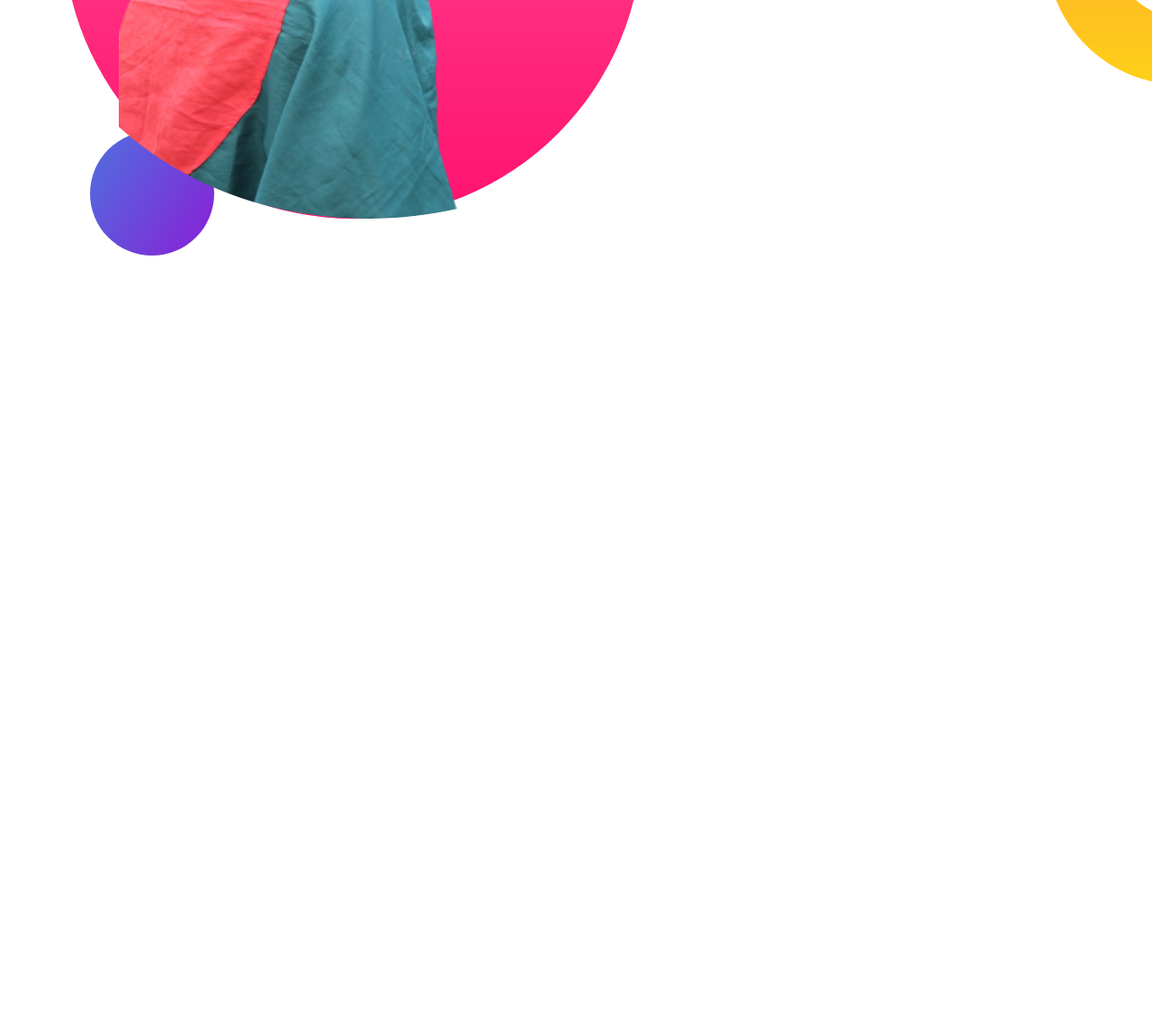
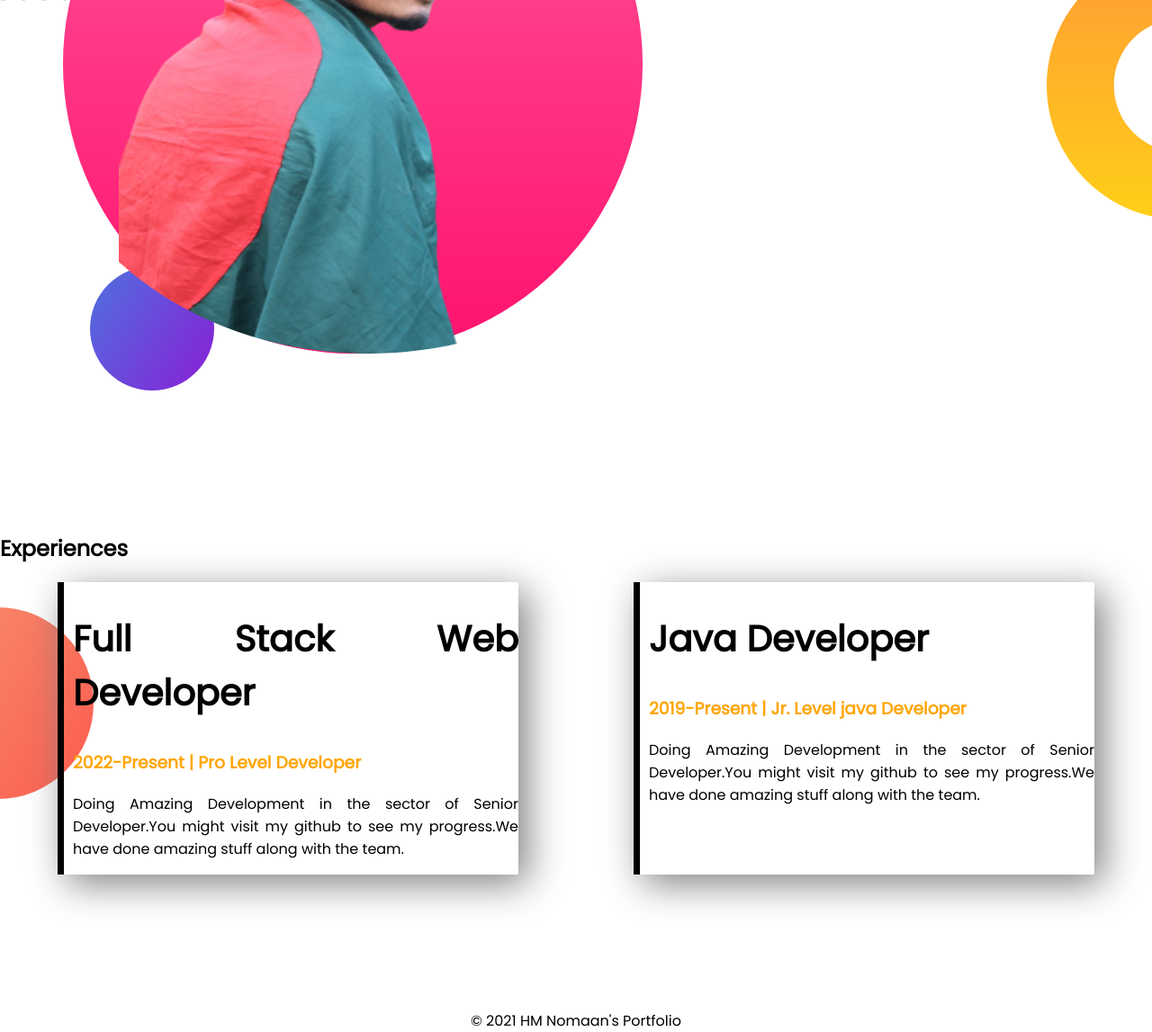
Before and after one commit to hmnomaan/developer-portfolio, a plain HTML site: page index.html in a window 1280 px wide. Shown: the part 896-2043 px from the top of the page at 90% size. Before the commit the page ends 1188 px from the top, so only its background shows below. Drawn offline with Linux system fonts and the light colour scheme.

Commit message:
footer done

```diff
--- a/index.html
+++ b/index.html
@@ -13,7 +13,15 @@
 </head>
 
 <body>
-    <section class="top-banner">
+    <!-- <nav class="nav-bar">
+        <ul>
+            <a href="#">home</a>
+            <a href="#">portfolio</a>
+            <a href="#">About Me</a>
+            <a href="#">Contact</a>
+        </ul>
+    </nav> -->
+    <section class="top-banner flexible-container">
         <div class="half-width">
             <h1>Welcome To</h1>
             <h1> <span class="orange-color">Hasan Nomaan</span> World!</h1>
@@ -27,7 +35,7 @@
         </div>
         <div class="half-width"> <img src="images/hm-pic-bg.png" alt="Mr.Stylish"></div>
     </section>
-    <section class="dream-big">
+    <section class="dream-big flexible-container">
         <div>
             <img src="images/my-pic-bg2.png" alt="">
         </div>
@@ -36,9 +44,41 @@
             <h3>Become a Big Developer</h3>
             <p>I already has given thw certification test for full stack web development.I have gotten highest mark for
                 this training certification. I have learnt advanced topic and made 10 Amaziing website</p>
-            <a class="link-button" target="_blank" href="">DOWNLOAD RESUME</a>
+            <a class="link-button" target="_blank"
+                href="https://drive.google.com/file/d/0B4F8QU4SVapZdExhTGdSWkQtQWM&export=download">DOWNLOAD
+                RESUME</a>
         </div>
     </section>
+    <section class="experience-area ">
+        <h1>Experiences</h1>
+
+        <div class="flexible-container ">
+            <div id="web-experience" class="experience-item ">
+                <h2>Full Stack Web Developer</h2>
+                <h3 class="orange-color">2022-Present | Pro Level Developer</h3>
+                <p>Doing Amazing Development in the sector of Senior Developer.You might visit my github to see my
+                    progress.We have done amazing stuff along with the team.</p>
+
+            </div>
+            <div id="java-experience" class="experience-item">
+                <h2> Java Developer</h2>
+                <h3 class="orange-color">2019-Present | Jr. Level java Developer</h3>
+                <p>Doing Amazing Development in the sector of Senior Developer.You might visit my github to see my
+                    progress.We have done amazing stuff along with the team.</p>
+            </div>
+
+
+        </div>
+    </section>
+    <footer>
+        <div class="footer">
+            &copy;
+            <span id="copyright">
+                <script>document.getElementById('copyright').appendChild(document.createTextNode(new Date().getFullYear()))</script>
+            </span>
+            HM Nomaan's Portfolio
+        </div>
+    </footer>
 </body>
 
 </html>
--- a/style.css
+++ b/style.css
@@ -2,15 +2,26 @@ body{
     font-family: 'Poppins', sans-serif;
 margin:0
 }
+/* nav a{
+text-decoration: none;
+text-indent: 5mm;
+}
+.nav-bar{
+    text-align: center;
+} */
 h1{
     font-size: 50;
     /*  */
 }
+h2{
+    font-size : 40px;
+}
 .orange-color{
     color: orange;
 }
-section{
+.flexible-container{
     display:flex;
+    margin-bottom: 150px;
 }
 .half-width{
     width: 50%;
@@ -39,3 +50,33 @@ border-radius: 5px;
     background-position:right ;
 
 }
+.experience-item{
+    text-align: justify;
+    width: 40%;
+    margin-left: 5%;
+    margin-right: 5%;
+    padding-left: 10px;
+    box-shadow: 10px 10px 40px gray;
+
+}
+.experience-area{
+    background-image: url(images/exp-bg.png);
+background-repeat: no-repeat;
+background-position: left;
+
+}
+#web-experience{
+    border-left: 7px solid;
+    border-image: linear-gradiant(red,tomato);
+    border-image-slice: 1;
+
+}
+#java-experience{
+    border-left: 7px solid;
+    border-image: linear-gradiant(rgb(121, 121, 131),tomato);
+    border-image-slice: 1;
+
+}
+.footer{
+    text-align: center;
+}
```
